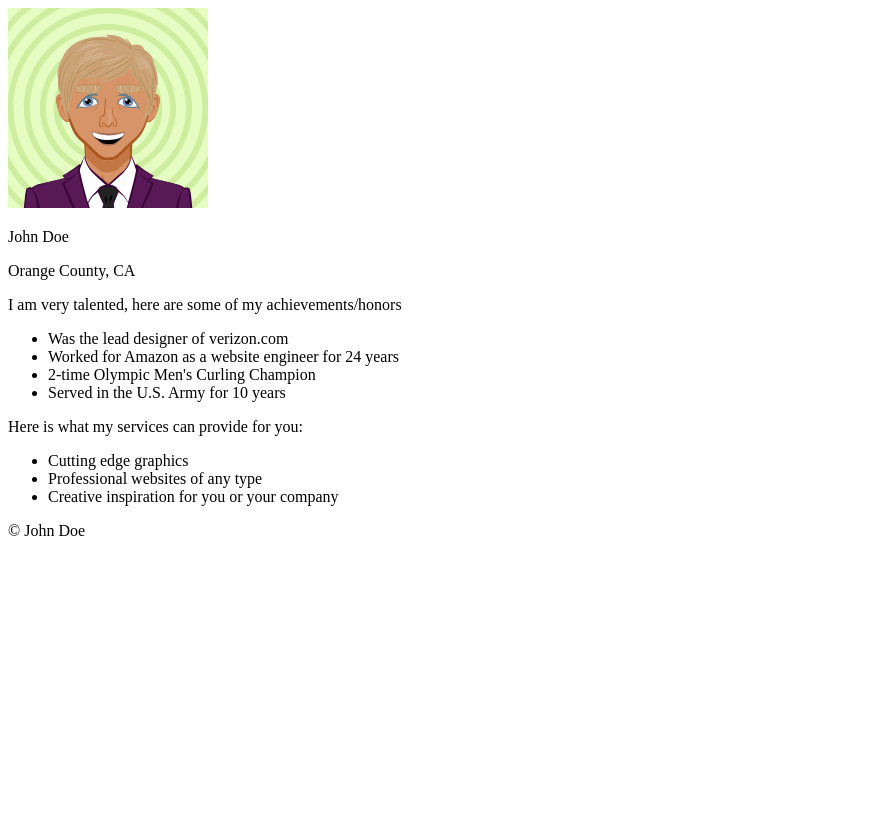
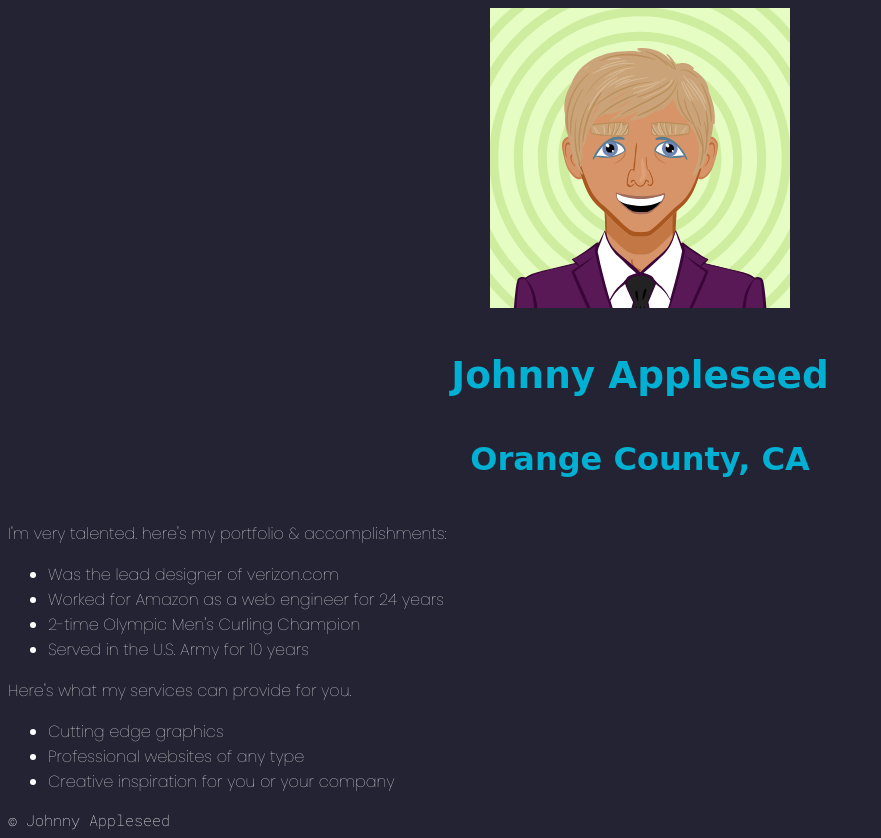
Before and after one commit to RVCC-IDMX/midterm2022-tino1360, a plain HTML site: page index.html in a window 1280 px wide. Shown: the whole page, without its empty margins (0-881 px from the left). Before the commit the page ends 800 px from the top, so only its background shows below. Drawn offline with Linux system fonts and the light colour scheme; files that its build step writes are made by us from their sources; a web font is replaced by a local one.

Commit message:
update 2

```diff
--- a/css/style.css
+++ b/css/style.css
@@ -5,23 +5,24 @@ body {
 #bio {
     font-family: 'Fuzzy Bubbles', cursive;
     font-size: 2em;
-    color: white;
+    color: #01B0D3;
+    text-align: center;
 }
 
 #achievements {
-    font-family: 'Courier New', Courier, monospace;
-    font-size: 2em;
+    font-family: 'Poppins', sans-serif;
+    font-size: 1em;
     color: white;
 }
 
 #skills {
-    font-family: 'Courier New', Courier, monospace;
-    font-size: 2em;
+    font-family: 'Poppins', sans-serif;
+    font-size: 1em;
     color: white;
 }
 
 #footer {
-    font-family: 'Courier New', Courier, monospace;
-    font-size: 2em;
+    font-family: 'Roboto Mono', monospace;
+    font-size: 15px;
     color: white;
 }
--- a/index.html
+++ b/index.html
@@ -4,26 +4,26 @@
     <meta charset="UTF-8">
     <meta http-equiv="X-UA-Compatible" content="IE=edge">
     <meta name="viewport" content="width=device-width, initial-scale=1.0">
-    <title>John Doe: Web Designer</title>
-    <link rel="stylesheet" type="css" href="style.css"/>
+    <title>Johnny Appleseed: Web Designer</title>
+    <link rel="stylesheet" type="text/css" href="css/style.css"/>
     <style>
         @import url('https://fonts.googleapis.com/css2?family=Fuzzy+Bubbles:wght@700&family=Poppins:wght@100&family=Roboto+Mono:wght@100&display=swap');
     </style>
 </head>
 <body id="body">
    <section id="bio">
-    <img src="img/avatar.svg" width="200" height="200">
-    <p>John Doe</p>
-    <p>Orange County, CA</p>
+    <img src="img/avatar.svg" width="300" height="300">
+    <h3>Johnny Appleseed</h3>
+    <h4>Orange County, CA</h4>
    </section>
 
-   <section id="achievments">
+   <section id="achievements">
 
-    <p>I am very talented, here are some of my achievements/honors</p>
+    <p>I'm very talented. here's my portfolio & accomplishments:</p>
 
         <ul>
             <li> Was the lead designer of verizon.com</li>
-            <li> Worked for Amazon as a website engineer for 24 years</li>
+            <li> Worked for Amazon as a web engineer for 24 years</li>
             <li> 2-time Olympic Men's Curling Champion</li>
             <li> Served in the U.S. Army for 10 years</li>
         </ul>
@@ -32,7 +32,7 @@
 
    <section id="skills">
 
-    <p>Here is what my services can provide for you:</p>
+    <p>Here's what my services can provide for you.</p>
 
         <ul>
             <li> Cutting edge graphics</li>
@@ -42,5 +42,5 @@
 
    </section>
 </body>
-<footer id="footer">© John Doe</footer>
+<footer id="footer">© Johnny Appleseed</footer>
 </html>
```
